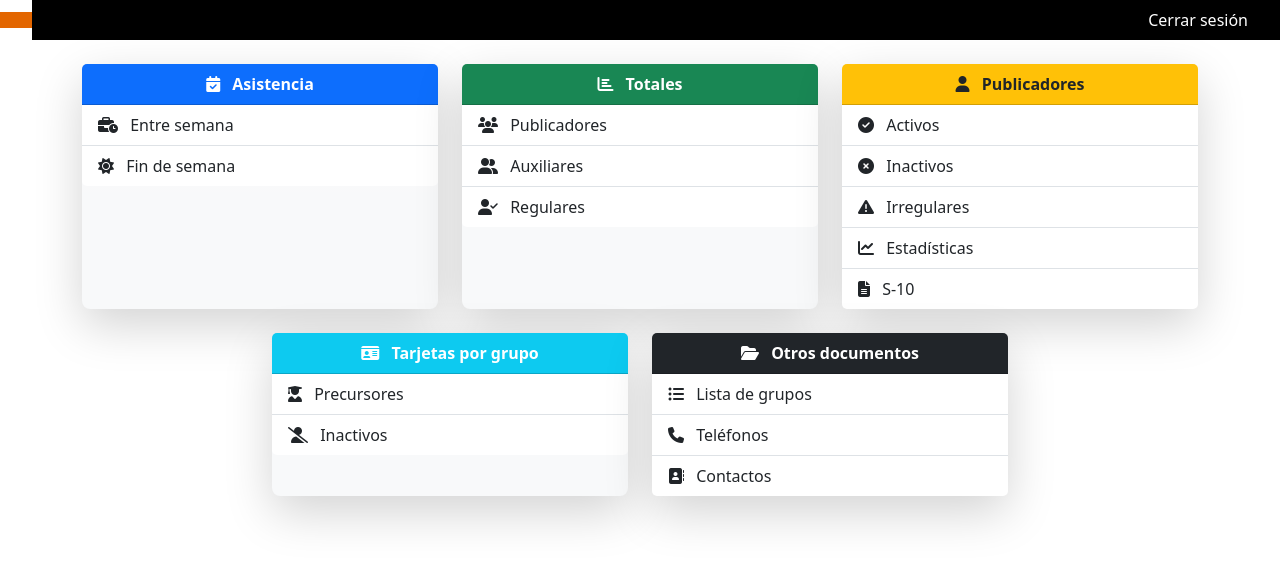
After one commit to miguelarcedev/Informes, a Django app: template templates/panel_staff.html in a window 1280 px wide. The commit adds this page. Shown: the top 564 px of the page. Run offline with Django 4.2, Linux system fonts and the light colour scheme; the template is opened without the code that fills it, so the values that code supplies are empty.

Commit message:
panel de usuario

```diff
--- a/cuentas/urls.py
+++ b/cuentas/urls.py
@@ -30,4 +30,5 @@ urlpatterns = [
 
     path('informes/nuevo/', views.crear_informe, name='crear_informe'),
     path('informes/<int:pk>/editar/', views.editar_informe, name='editar_informe'),
+    path("staff/", views.panel_staff, name="pagina_staff"),
 ]
--- a/templates/activar_email.html
+++ /dev/null
@@ -1,4 +0,0 @@
-Hola {{ usuario.username }},
-Gracias por registrarte. Para activar tu cuenta, haz clic en el siguiente enlace:
-
-http://{{ dominio }}{% url 'activar' uidb64=uid token=token %}
--- a/templates/asistencia.html
+++ b/templates/asistencia.html
@@ -1,4 +1,4 @@
-{% extends "base.html" %}
+{% extends "base0.html" %}
 
 {% block contenido %}
 
--- a/templates/base0.html
+++ b/templates/base0.html
@@ -8,6 +8,7 @@
     <title>Home</title>
     <!-- Bootstrap CSS -->
     <link href="https://cdn.jsdelivr.net/npm/bootstrap@5.3.0/dist/css/bootstrap.min.css" rel="stylesheet">
+    <link href="https://cdnjs.cloudflare.com/ajax/libs/font-awesome/6.5.0/css/all.min.css" rel="stylesheet">
 
     <style>
         /* Barra fija arriba */
@@ -62,11 +63,11 @@
         <!-- Derecha -->
 
         <div class="navbar-right">
-            <a href="{% url 'logout' %}">Panel</a>
-        </div>
-        <div class="navbar-right">
-            <a href="{% url 'logout' %}">Cerrar sesión</a>
-        </div>
+        {% if user.is_staff %}
+            <a href="{% url 'pagina_staff' %}">Panel</a>
+        {% endif %}
+        <a href="{% url 'logout' %}">Cerrar sesión</a>
+    </div>
     </nav>
 
 
--- a/templates/home.html
+++ b/templates/home.html
@@ -1,4 +1,4 @@
-{% extends "base.html" %}
+{% extends "base1.html" %}
 
 {% load static %}
 
--- /dev/null
+++ b/templates/panel_staff.html
@@ -0,0 +1,115 @@
+{% extends "base0.html" %}
+{% load static %}
+
+{% block contenido %}
+<div class="container py-4">
+  <div class="row g-4 justify-content-center">
+
+    <!-- Asistencia -->
+    <div class="col-md-4">
+      <div class="card shadow-lg border-0 rounded-3 h-100 bg-light bg-gradient">
+        <div class="card-header bg-primary text-white fw-bold text-center">
+          <i class="fas fa-calendar-check me-2"></i> Asistencia
+        </div>
+        <div class="list-group list-group-flush">
+          <a href="{% url 'asistencia' 'entre' %}" class="list-group-item list-group-item-action">
+            <i class="fas fa-business-time me-2"></i> Entre semana
+          </a>
+          <a href="{% url 'asistencia' 'fin' %}" class="list-group-item list-group-item-action">
+            <i class="fas fa-sun me-2"></i> Fin de semana
+          </a>
+        </div>
+      </div>
+    </div>
+
+    <!-- Totales -->
+    <div class="col-md-4">
+      <div class="card shadow-lg border-0 rounded-3 h-100 bg-light bg-gradient">
+        <div class="card-header bg-success text-white fw-bold text-center">
+          <i class="fas fa-chart-bar me-2"></i> Totales
+        </div>
+        <div class="list-group list-group-flush">
+          <a href="{% url 'totales' 'Publicador' %}" class="list-group-item list-group-item-action">
+            <i class="fas fa-users me-2"></i> Publicadores
+          </a>
+          <a href="{% url 'totales' 'Auxiliar' %}" class="list-group-item list-group-item-action">
+            <i class="fas fa-user-friends me-2"></i> Auxiliares
+          </a>
+          <a href="{% url 'totales' 'Regular' %}" class="list-group-item list-group-item-action">
+            <i class="fas fa-user-check me-2"></i> Regulares
+          </a>
+        </div>
+      </div>
+    </div>
+
+    <!-- Publicadores -->
+    <div class="col-md-4">
+      <div class="card shadow-lg border-0 rounded-3 h-100 bg-light bg-gradient">
+        <div class="card-header bg-warning text-dark fw-bold text-center">
+          <i class="fas fa-user me-2"></i> Publicadores
+        </div>
+        <div class="list-group list-group-flush">
+          <a href="{% url 'publicadores' 'Activo' %}" class="list-group-item list-group-item-action">
+            <i class="fas fa-check-circle me-2"></i> Activos
+          </a>
+          <a href="{% url 'publicadores' 'Inactivo' %}" class="list-group-item list-group-item-action">
+            <i class="fas fa-times-circle me-2"></i> Inactivos
+          </a>
+          <a href="{% url 'irregulares-list' %}" class="list-group-item list-group-item-action">
+            <i class="fas fa-exclamation-triangle me-2"></i> Irregulares
+          </a>
+          <a href="{% url 'estadisticas' %}" class="list-group-item list-group-item-action">
+            <i class="fas fa-chart-line me-2"></i> Estadísticas
+          </a>
+          <a href="{% url 'S10' %}" class="list-group-item list-group-item-action">
+            <i class="fas fa-file-alt me-2"></i> S-10
+          </a>
+        </div>
+      </div>
+    </div>
+
+    <!-- Tarjetas por grupo -->
+    <div class="col-md-4">
+      <div class="card shadow-lg border-0 rounded-3 h-100 bg-light bg-gradient">
+        <div class="card-header bg-info text-white fw-bold text-center">
+          <i class="fas fa-id-card me-2"></i> Tarjetas por grupo
+        </div>
+        <div class="list-group list-group-flush">
+          {% for i in grupos %}
+          <a href="{% url 'tarjeta_grupo' i %}" class="list-group-item list-group-item-action">
+            <i class="fas fa-users me-2"></i> Grupo {{ i }}
+          </a>
+          {% endfor %}
+          <a href="{% url 'precursores' %}" class="list-group-item list-group-item-action">
+            <i class="fas fa-user-graduate me-2"></i> Precursores
+          </a>
+          <a href="{% url 'inactivos' %}" class="list-group-item list-group-item-action">
+            <i class="fas fa-user-slash me-2"></i> Inactivos
+          </a>
+        </div>
+      </div>
+    </div>
+
+    <!-- Otros documentos -->
+    <div class="col-md-4">
+      <div class="card shadow-lg border-0 rounded-3 h-100 bg-light bg-gradient">
+        <div class="card-header bg-dark text-white fw-bold text-center">
+          <i class="fas fa-folder-open me-2"></i> Otros documentos
+        </div>
+        <div class="list-group list-group-flush">
+          <a href="{% url 'grupos' %}" class="list-group-item list-group-item-action">
+            <i class="fas fa-list-ul me-2"></i> Lista de grupos
+          </a>
+          <a href="{% url 'telefonos' %}" class="list-group-item list-group-item-action">
+            <i class="fas fa-phone me-2"></i> Teléfonos
+          </a>
+          <a href="{% url 'contactos' %}" class="list-group-item list-group-item-action">
+            <i class="fas fa-address-book me-2"></i> Contactos
+          </a>
+        </div>
+      </div>
+    </div>
+
+  </div>
+</div>
+{% endblock %}
```
Also changed, not shown: cuentas/views.py (+9 -0 lines), templates/inicio.html (deleted, +0 -86 lines), templates/inicio2.html (deleted, +0 -64 lines), templates/inicio3.html (deleted, +0 -26 lines).
